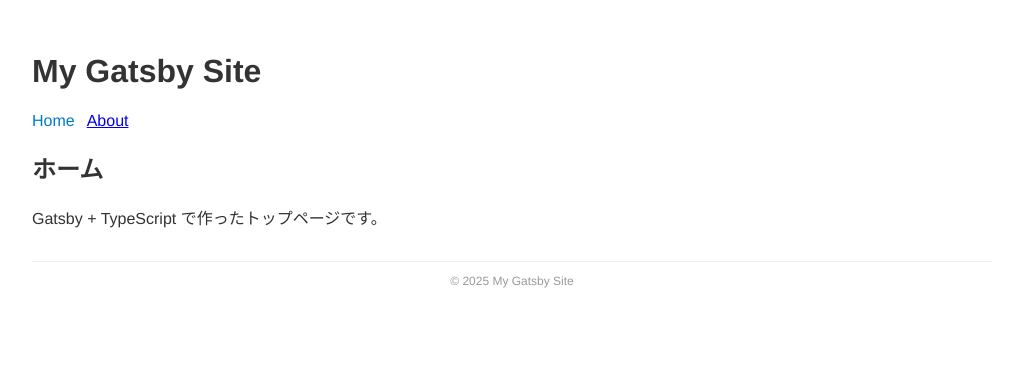
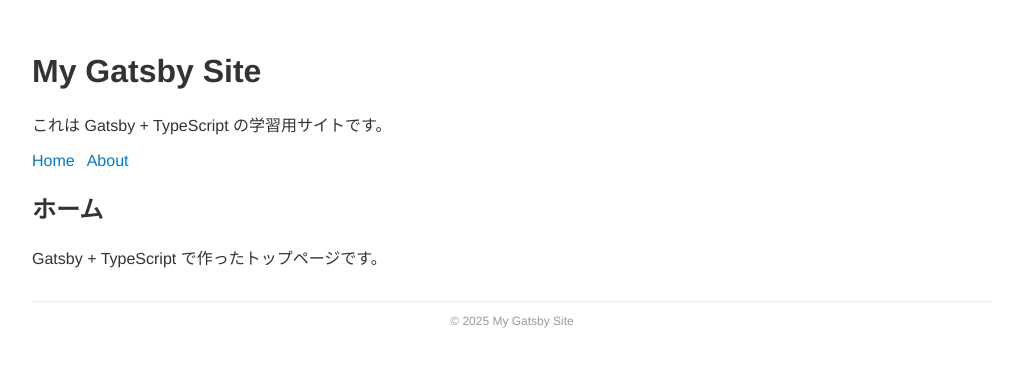
Before and after one commit to SW-mori/gatsby-new-my-blog, a Gatsby site: page / in a window 1280 px wide. Shown: the whole page, without its empty margins (128-1151 px from the left). Built offline with nearby package versions, Linux system fonts and the light colour scheme; Gatsby itself is replaced by a stand-in of ours.

Commit message:
feat: display data in React using `useStaticQuery` + GraphQL

```diff
--- a/gatsby-config.ts
+++ b/gatsby-config.ts
@@ -3,7 +3,7 @@
 const config: GatsbyConfig = {
   siteMetadata: {
     title: "My Gatsby Site",
-    description: "これは Gatsby + TypeScript の学習用サイトです",
+    description: "これは Gatsby + TypeScript の学習用サイトです。",
   },
   graphqlTypegen: true,
   plugins: [`gatsby-plugin-sass`],
--- a/src/components/Layout/Layout.tsx
+++ b/src/components/Layout/Layout.tsx
@@ -1,18 +1,35 @@
-import { Link } from "gatsby";
+import * as React from "react";
+import { Link, useStaticQuery, graphql } from "gatsby";
+import * as styles from "./Layout.module.scss";
 import { LayoutProps } from "./types";
-import * as styles from "./Layout.module.scss";
-import * as React from "react";
 
 export const Layout: React.FC<LayoutProps> = ({ pageTitle, children }) => {
+  // GraphQLでサイトのメタ情報を取得
+  const data = useStaticQuery(graphql`
+    query {
+      site {
+        siteMetadata {
+          title
+          description
+        }
+      }
+    }
+  `);
+
+  const { title, description } = data.site.siteMetadata;
+
   return (
     <div className={styles.container}>
       <header>
-        <h1>My Gatsby Site</h1>
+        <h1>{title}</h1>
+        <p>{description}</p>
         <nav className={styles.nav}>
           <Link to="/" className={styles.link}>
             Home
           </Link>
-          <Link to="/about">About</Link>
+          <Link to="/about" className={styles.link}>
+            About
+          </Link>
         </nav>
       </header>
       <main>
```
